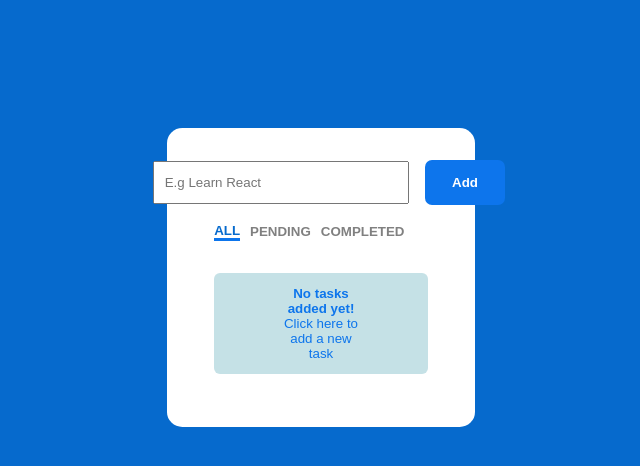
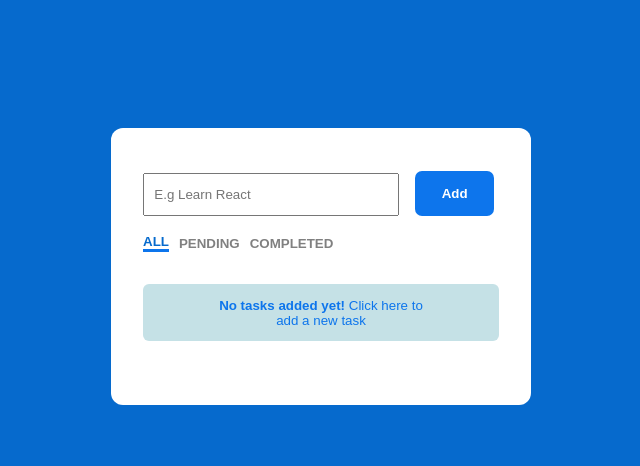
Before and after one commit to alinauman02/to-do-list-app, a React (Create React App) app in the folder frontend/: page / in a window 1280 px wide. Shown: the top 466 px of the page, without its empty margins (319-959 px from the left). Built offline with nearby package versions, Linux system fonts and the light colour scheme; no server answers.

Commit message:
% to rem em and px

```diff
--- a/frontend/src/App.css
+++ b/frontend/src/App.css
@@ -22,10 +22,10 @@ body {
 }
 
 .card {
-  padding: 2% 3%;
-  width: 30%;
+  padding: 2em 1em;
+  width: 420px;
   background-color: white;
-  border-radius: 5%;
+  border-radius: 12px;
 }
 
 .input-todo:hover {
@@ -64,7 +64,7 @@ body {
 
 .todo-form {
   display: flex;
-  width: 200%;
+  width: 500px;
   vertical-align: top;
   text-align: center;
 }
--- a/frontend/src/components/TodoListItem/TodoListItem.css
+++ b/frontend/src/components/TodoListItem/TodoListItem.css
@@ -7,7 +7,7 @@
 }
 
 .list-item-p {
-  width: 200%;
+  width: 500px;
 }
 
 .flex-container {
@@ -18,11 +18,11 @@
 
 .check-box {
   transform: scale(1.5);
-  margin-right: 5%;
+  margin-right: 0.8rem;
 }
 
 .delete-button {
-  padding: 2%;
+  padding: 0.5em;
   background-color: #0a2ea4;
   border: none;
 }
```
